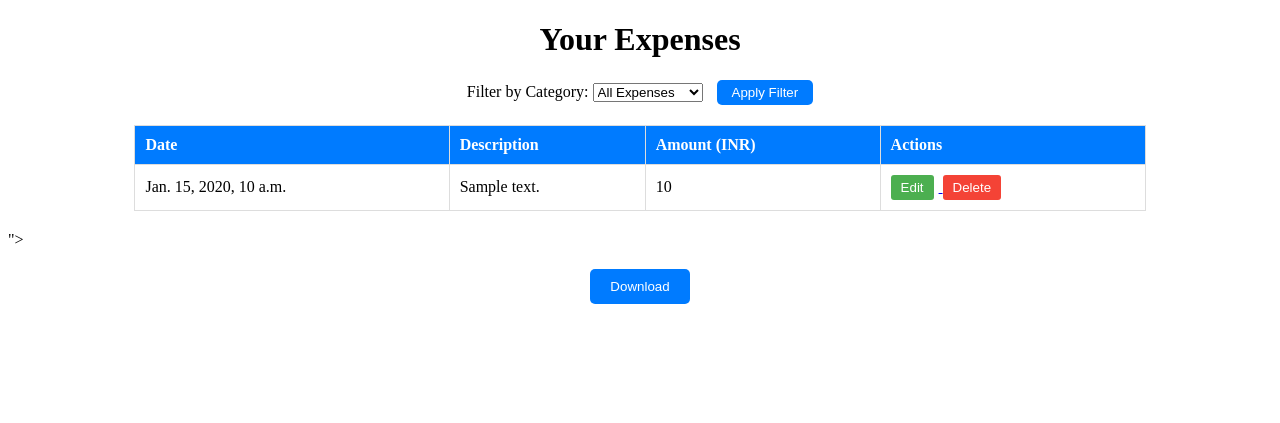
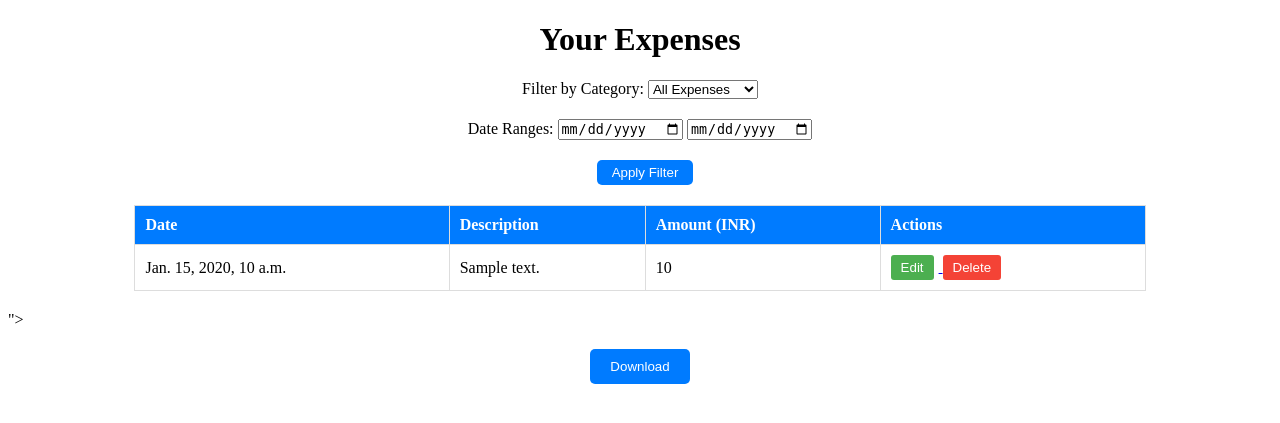
Before and after one commit to pvshyamlal/Intelligent-Financial-Planning-Project, a Django app: template financial_planner/accounts/templates/accounts/view_expenses.html in a window 1280 px wide. Shown: the top 423 px of the page. Run offline with Django 3.2, Linux system fonts and the light colour scheme; the template is opened without the code that fills it: most values are stand-ins (such as "Sample title", 1, 10 or a date in 2020); some libraries are stand-ins or nearby versions.

Commit message:
added date filter also code healthy

```diff
--- a/financial_planner/accounts/templates/accounts/view_expenses.html
+++ b/financial_planner/accounts/templates/accounts/view_expenses.html
@@ -183,6 +183,16 @@
                 <option value="{{ choice }}">{{ choice }}</option>
             {% endfor %}
         </select>
+    </div>
+
+    <div class="filter-container">
+        Date Ranges:
+        <input type="date" id="start-date" placeholder="Start Date">
+
+        <input type="date" id="end-date" placeholder="End Date">
+    </div>
+
+    <div class = "filter-container">
         <button id="filter-button">Apply Filter</button>
     </div>
 
@@ -352,6 +362,8 @@
 
         document.addEventListener('DOMContentLoaded', () => {
     const categoryFilter = document.getElementById('category-filter');
+    const startDateInput = document.getElementById('start-date'); // Start date input
+    const endDateInput = document.getElementById('end-date'); // End date input
     const filterButton = document.getElementById('filter-button');
     const expensesTableBody = document.querySelector('#expenses-table tbody');
 
@@ -360,25 +372,19 @@
         .then(response => response.json())
         .then(data => {
             if (data.categories) {
-                // Use Set to ensure unique categories
                 const uniqueCategories = new Set(data.categories);
+                uniqueCategories.add('All'); // Add "All" as default
 
-                // Add "All" as a default option
-                uniqueCategories.add('All');
+                categoryFilter.innerHTML = ''; // Clear existing options
 
-                // Clear existing options in the dropdown
-                categoryFilter.innerHTML = '';
-
-                // Populate the dropdown with unique categories
                 uniqueCategories.forEach(category => {
                     const option = document.createElement('option');
-                    option.value = category; // Match category as stored in the database
+                    option.value = category;
                     option.textContent = category;
                     categoryFilter.appendChild(option);
                 });
 
-                // Set the default "All" option as selected
-                categoryFilter.value = 'All';
+                categoryFilter.value = 'All'; // Set default "All"
             } else {
                 console.error('No categories found in the response.');
             }
@@ -388,15 +394,29 @@
     // Filter table rows dynamically
     filterButton.addEventListener('click', () => {
         const selectedCategory = categoryFilter.value;
+        let startDate = startDateInput.value;
+        let endDate = endDateInput.value;
 
-        fetch(`/filter_expenses?category=${encodeURIComponent(selectedCategory)}`)
+        // Handle cases where no date is provided
+        if (!startDate && !endDate) {
+            // Both dates are missing, so show all expenses
+            startDate = '1900-01-01';  // Very early date to include all expenses
+            endDate = '9999-12-31';    // Very late date to include all expenses
+        } else if (!startDate) {
+            // Only end date is missing, use a far future date
+            startDate = '1900-01-01';
+        } else if (!endDate) {
+            // Only start date is missing, use a far past date
+            endDate = '9999-12-31';
+        }
+
+        // Fetch filtered expenses from the server
+        fetch(`/filter_expenses?category=${encodeURIComponent(selectedCategory)}&start_date=${encodeURIComponent(startDate)}&end_date=${encodeURIComponent(endDate)}`)
             .then(response => response.json())
             .then(data => {
-                // Clear the existing table rows
-                expensesTableBody.innerHTML = '';
+                expensesTableBody.innerHTML = ''; // Clear existing rows
 
                 if (data.expenses && data.expenses.length > 0) {
-                    // Populate the table with filtered expenses
                     data.expenses.forEach(expense => {
                         const row = document.createElement('tr');
                         row.innerHTML = `
@@ -416,24 +436,23 @@
                         expensesTableBody.appendChild(row);
                     });
                 } else {
-                    // If no expenses found, display a "no expenses" message with center alignment
                     const row = document.createElement('tr');
                     row.innerHTML = `
-                        <td colspan="5" style="text-align: center; font-weight: bold; color: red;">No expenses in ${selectedCategory}</td>
+                        <td colspan="5" style="text-align: center; font-weight: bold; color: red;">
+                            No expenses found for "${selectedCategory}" in the selected date range.
+                        </td>
                     `;
                     expensesTableBody.appendChild(row);
                 }
 
-                // Ensure the delete button functionality works (if using JavaScript for delete)
+                // Reattach delete button functionality
                 document.querySelectorAll('.delete-expense-btn').forEach(button => {
                     button.addEventListener('click', function () {
                         const expenseId = this.getAttribute('data-id');
-                        // Handle delete functionality (make sure backend is set for delete requests)
                         fetch(`/delete_expense/${expenseId}/`, { method: 'DELETE' })
                             .then(response => response.json())
                             .then(data => {
                                 if (data.success) {
-                                    // Remove the row from the table after successful deletion
                                     this.closest('tr').remove();
                                 } else {
                                     console.error('Error deleting expense:', data.error);
@@ -442,11 +461,14 @@
                             .catch(error => console.error('Error:', error));
                     });
                 });
-
             })
-            .catch(error => console.error('Error fetching filtered expenses:', error));
+            .catch(error => {
+                console.error('Error fetching filtered expenses:', error);
+                alert('An error occurred while fetching expenses. Please try again.');
+            });
     });
 });
+
 
 
 
```
Also changed, not shown: financial_planner/accounts/views.py (+19 -6 lines).
